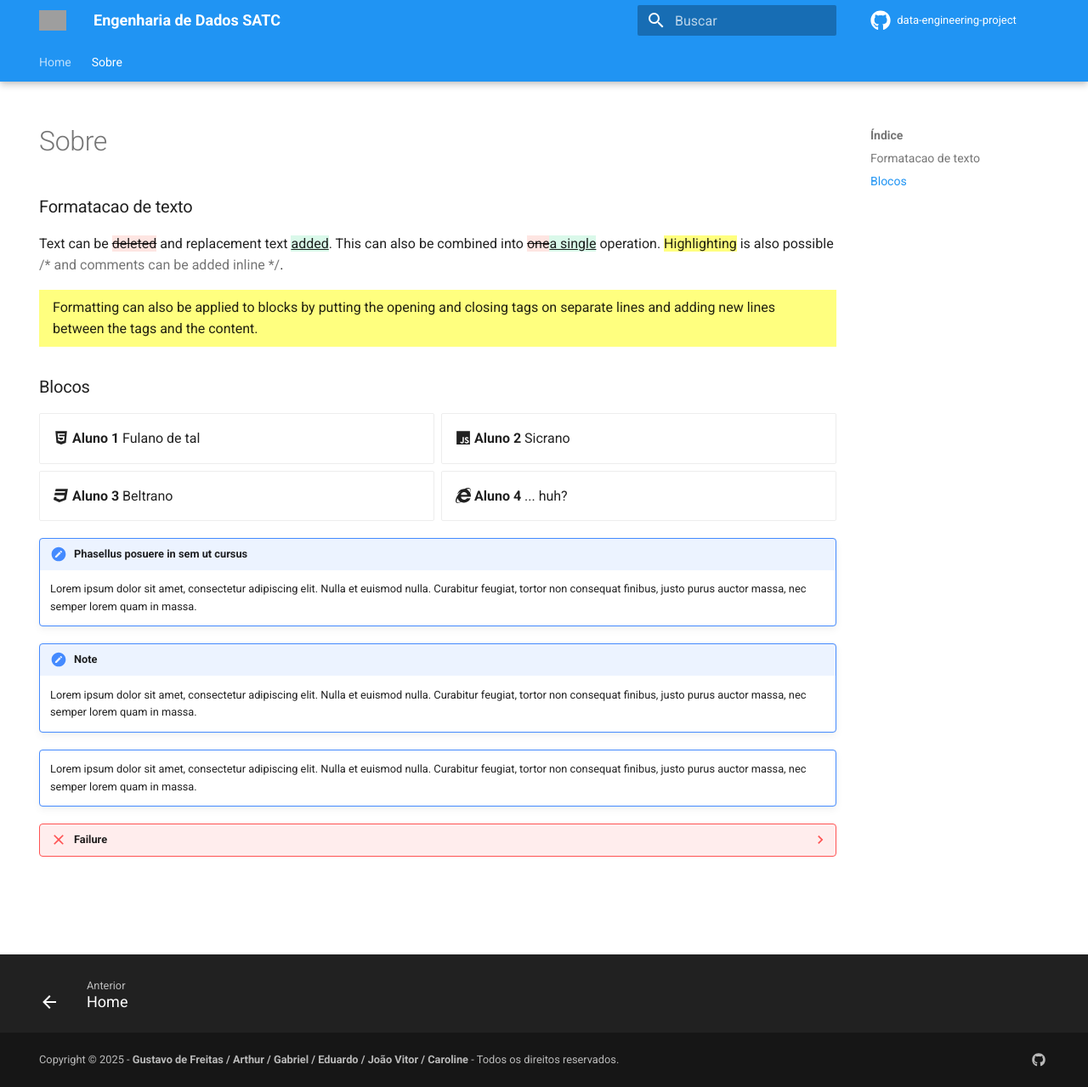
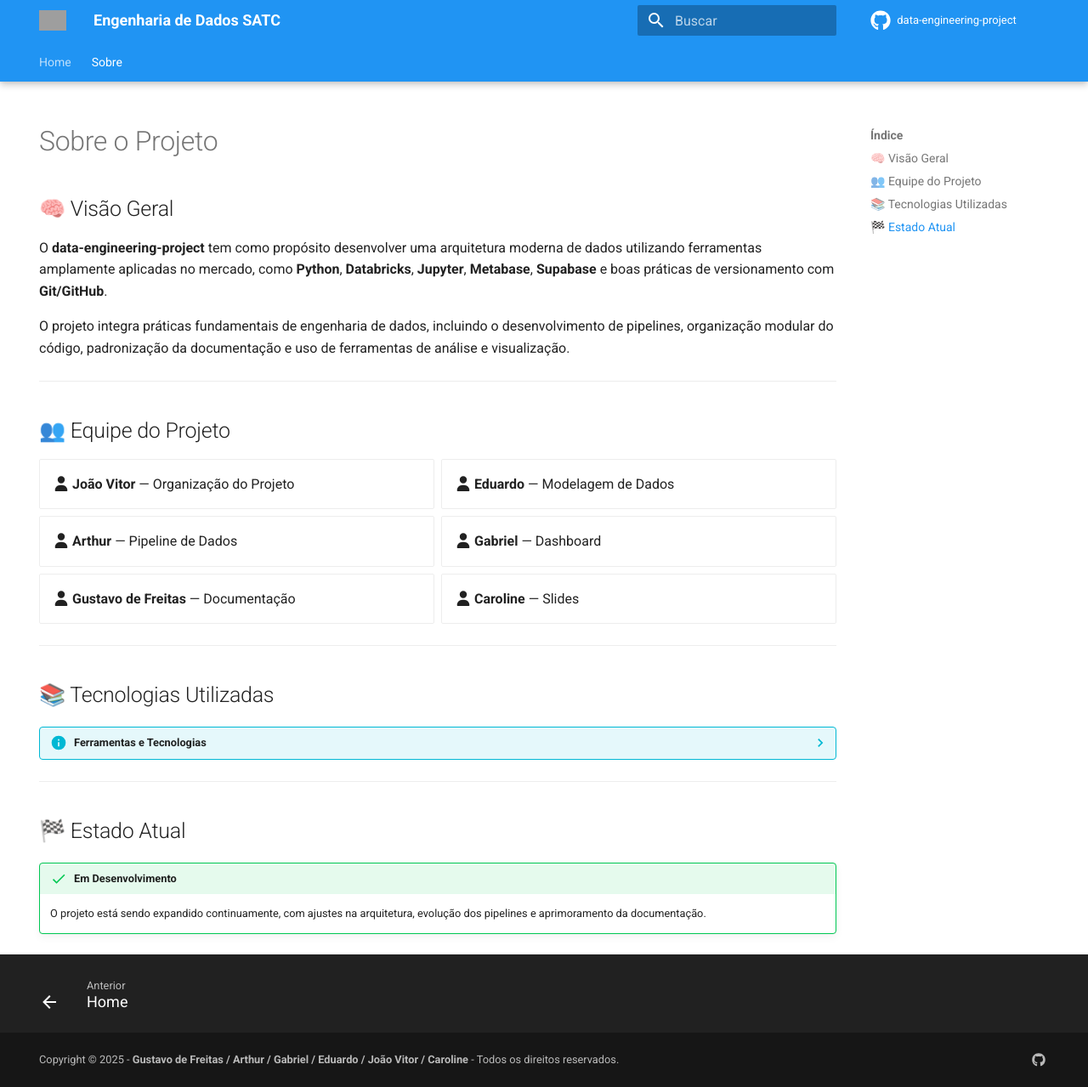
Before and after one commit to data-engineering-project-satc/data-engineering-project, an MkDocs documentation site: the page built from docs/sobre.md, in a window 1280 px wide and 1279 px high. Shown: the whole window at 85% size. Built offline with MkDocs 1.6.1 and Material for MkDocs 9.7.7, drawn with Linux system fonts in a browser that asks for light colours; grey boxes are pictures that could not be loaded.

Commit message:
Update sobre.md

```diff
--- a/docs/sobre.md
+++ b/docs/sobre.md
@@ -1,55 +1,48 @@
 ---
 hide:
   - navigation
-  #- toc # table of contents - menu da direita
 ---
 
-# Sobre
+# Sobre o Projeto
 
-### Formatacao de texto
+## 🧠 Visão Geral
 
-Text can be {--deleted--} and replacement text {++added++}. This can also be
-combined into {~~one~>a single~~} operation. {==Highlighting==} is also
-possible {>>and comments can be added inline<<}.
+O **data-engineering-project** tem como propósito desenvolver uma arquitetura moderna de dados utilizando ferramentas amplamente aplicadas no mercado, como **Python**, **Databricks**, **Jupyter**, **Metabase**, **Supabase** e boas práticas de versionamento com **Git/GitHub**.
 
-{==
+O projeto integra práticas fundamentais de engenharia de dados, incluindo o desenvolvimento de pipelines, organização modular do código, padronização da documentação e uso de ferramentas de análise e visualização.
 
-Formatting can also be applied to blocks by putting the opening and closing
-tags on separate lines and adding new lines between the tags and the content.
+---
 
-==}
-
-### Blocos
+## 👥 Equipe do Projeto
 
 <div class="grid cards" markdown>
 
-- :fontawesome-brands-html5: __Aluno 1__ Fulano de tal
-- :fontawesome-brands-js: __Aluno 2__ Sicrano
-- :fontawesome-brands-css3: __Aluno 3__ Beltrano
-- :fontawesome-brands-internet-explorer: __Aluno 4__ ... huh?
+- :fontawesome-solid-user: __João Vitor__ — Organização do Projeto
+- :fontawesome-solid-user: __Eduardo__ — Modelagem de Dados
+- :fontawesome-solid-user: __Arthur__ — Pipeline de Dados
+- :fontawesome-solid-user: __Gabriel__ — Dashboard
+- :fontawesome-solid-user: __Gustavo de Freitas__ — Documentação
+- :fontawesome-solid-user: __Caroline__ — Slides
 
 </div>
 
-!!! note "Phasellus posuere in sem ut cursus"
+---
 
-    Lorem ipsum dolor sit amet, consectetur adipiscing elit. Nulla et euismod
-    nulla. Curabitur feugiat, tortor non consequat finibus, justo purus auctor
-    massa, nec semper lorem quam in massa.
+## 📚 Tecnologias Utilizadas
 
-!!! note
+??? info "Ferramentas e Tecnologias"
+    - **Python**
+    - **Databricks**
+    - **Jupyter Notebook**
+    - **Metabase**
+    - **Supabase**
+    - **MkDocs + Material Theme**
+    - **Markdown + Extensões de Documentação**
+    - **Git e GitHub**
 
-    Lorem ipsum dolor sit amet, consectetur adipiscing elit. Nulla et euismod
-    nulla. Curabitur feugiat, tortor non consequat finibus, justo purus auctor
-    massa, nec semper lorem quam in massa.
+---
 
-!!! note ""
+## 🏁 Estado Atual
 
-    Lorem ipsum dolor sit amet, consectetur adipiscing elit. Nulla et euismod
-    nulla. Curabitur feugiat, tortor non consequat finibus, justo purus auctor
-    massa, nec semper lorem quam in massa.
-
-??? failure
-
-    Lorem ipsum dolor sit amet, consectetur adipiscing elit. Nulla et euismod
-    nulla. Curabitur feugiat, tortor non consequat finibus, justo purus auctor
-    massa, nec semper lorem quam in massa.
+!!! success "Em Desenvolvimento"
+    O projeto está sendo expandido continuamente, com ajustes na arquitetura, evolução dos pipelines e aprimoramento da documentação.
```
